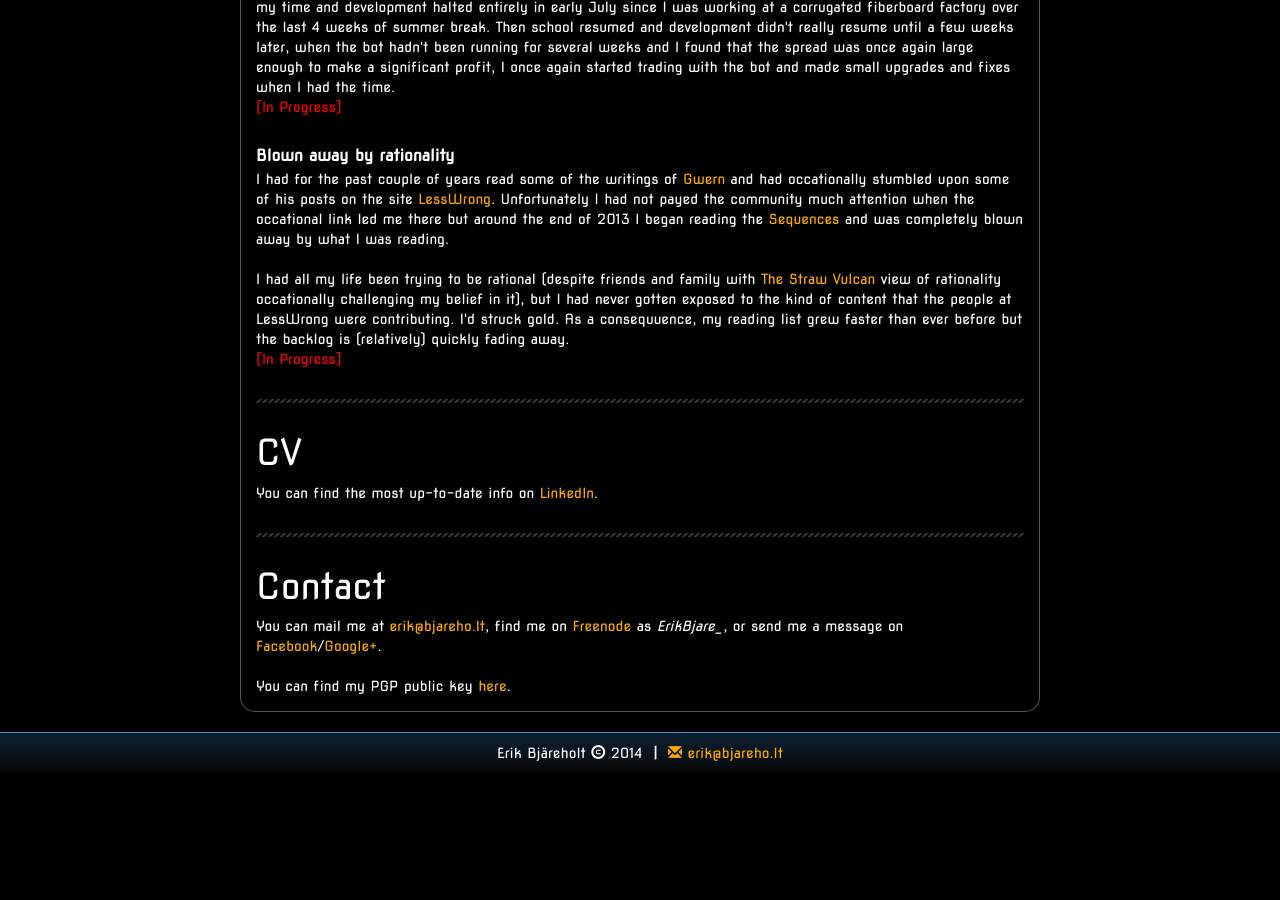
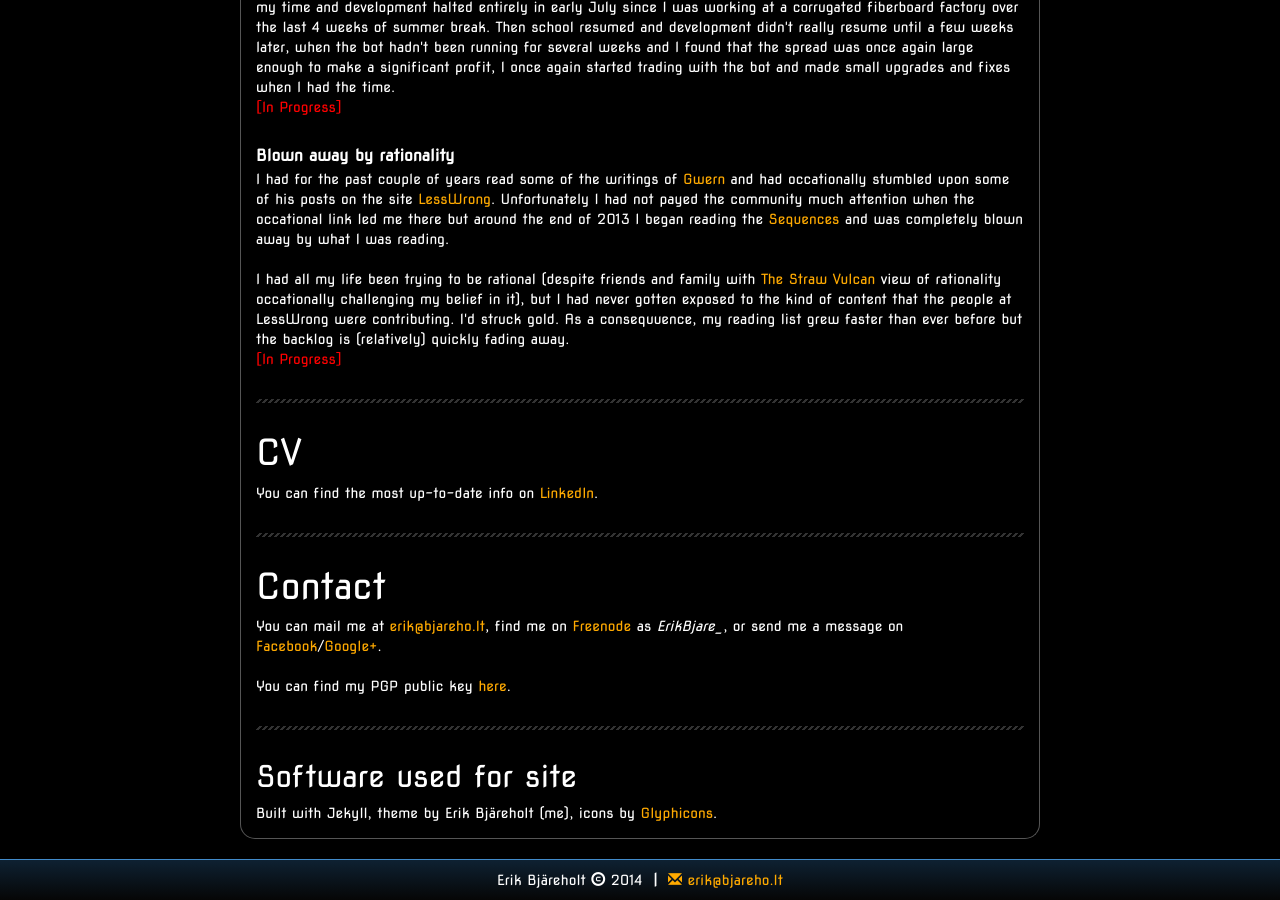
Before and after one commit to ErikBjare/ErikBjare.github.io, a Jekyll site: the page built from about/index.html, in a window 1280 px wide and 900 px high, scrolled down 1679 px. Built offline with Jekyll 4.4.1, drawn with Linux system fonts in a browser that asks for light colours; nearby versions of some CDN libraries; Markdown is read by kramdown in place of the engine named in the settings; before the commit the page ends 2452 px from its top, so only the background shows below that.

Commit message:
Added note about used software

```diff
--- a/about/index.html
+++ b/about/index.html
@@ -128,3 +128,10 @@ title: Erik.Bjareho.lt
             <br><br>
             You can find my PGP public key <a href="/erikbjare.asc">here</a>.
         </div>
+
+        <hr>
+
+        <div class="section">
+            <h2>Software used for site</h2>
+            Built with Jekyll, theme by Erik Bj&auml;reholt (me), icons by <a href="http://glyphicons.com/">Glyphicons</a>.
+        </div>
```
